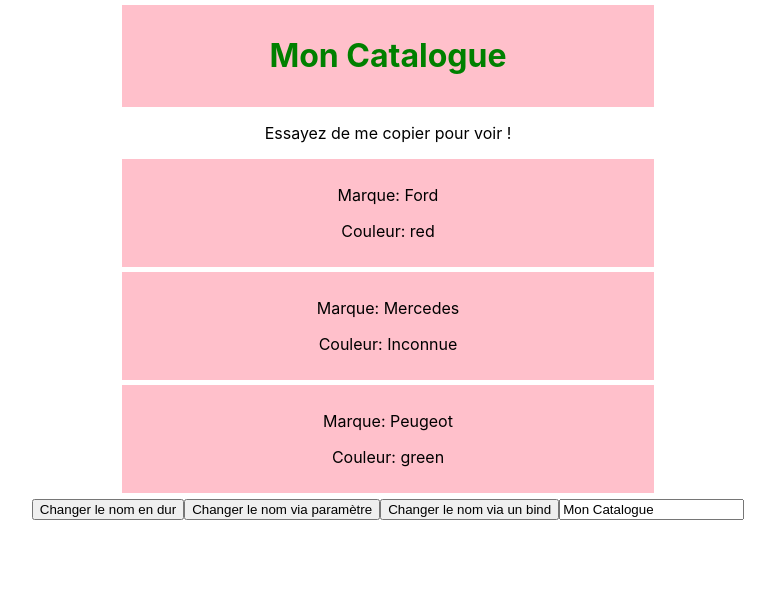
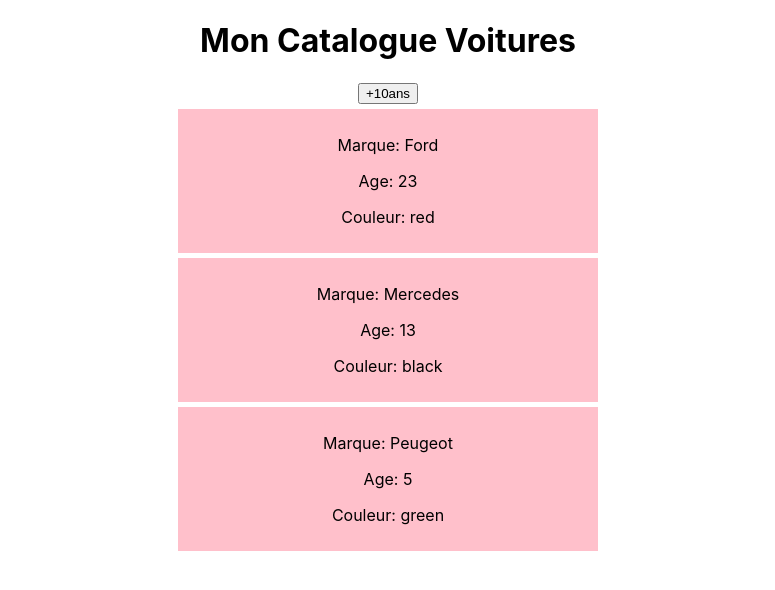
Before and after one commit to jerometrancart/cars, a React (Create React App) app: page / in a window 1280 px wide. Shown: the top 590 px of the page, without its empty margins (252-1027 px from the left). Built offline with nearby package versions, Linux system fonts and the light colour scheme; the HTML template or start-up script is replaced by a standard one.

Commit message:
Refactor code, reduce volume of code, use one state to display all

```diff
--- a/src/App.js
+++ b/src/App.js
@@ -1,51 +1,16 @@
 import { Component } from 'react';
+import Mycars from './components/Mycars';
 import './App.css';
-import  MyCars  from './components/MyCars'
+
+class App extends Component {
 
 
-class App extends Component {
-  state = {
-    titre: "Mon Catalogue",
-  }
-  changeTitle = (e) => {
-    console.log(e.target)
-
-    this.setState({
-      titre: 'Mon nouveau titre'
-    })
-  }
-
-  changeViaParam = (titre) => {
-    this.setState({
-      titre: titre
-    })
-  }
-
-  changeViaBind = (titre) => {
-    this.setState({
-      titre: titre
-    })
-  }
-
-  changeViaInput = (e) => {
-    this.setState({
-      titre : e.target.value
-    })
-    console.log(e.target.value)
-  }
-
-  render () {
-  return (
-      <div className="App">
-        <MyCars title={this.state.titre}
-                titleColor="green"
-        />
-        <button onClick={this.changeTitle}>Changer le nom en dur</button>
-        <button onClick={() => this.changeViaParam('Titre modifié via un paramètre')}>Changer le nom via paramètre</button>
-        <button onClick={this.changeViaBind.bind(this, 'Titre modifié via un Bind')}>Changer le nom via un bind</button>
-        <input type="text" onChange={this.changeViaInput} value={this.state.titre}/>
+  render() {
+    return (
+      <div className='App'>
+        <Mycars />
       </div>
-    );
+    )
   }
 }
 
--- a/src/components/Car.js
+++ b/src/components/Car.js
@@ -1,23 +1,18 @@
-import Wrapper from "./Wrapper";
+const Car = ({color, name, year}) => {
 
-const Car = ({children, color}) => {
+    const colorInfo = color ? <p>Couleur: {color}</p> : <p>Couleur: "Néant"</p>;
 
-
-    if(children) {
-        return  (
-            <Wrapper style={ {
-                            backgroundColor: 'pink',
-                            width: '40%',
-                            padding: '10px',
-                            margin: '5px auto'
-                        } }
-            className="car">
-                <p>Marque: {children}</p>
-                {/* { color ? (<p>Couleur: {color}</p>) : (<p>Couleur: Inconnue</p>) } */}
-                <p>Couleur: {color ? color : "Inconnue"}</p>
-            </Wrapper>
+    if (name) {
+        return (
+            <div style={ {backgroundColor: 'pink', width: '400px', padding: '10px', margin: '5px auto'} }>
+                <p>Marque: { name }</p>
+                <p>Age: { year }</p>
+                {colorInfo}
+            </div>
         )
     }
+
+    // return null // ce return est Facultatif
 }
 
-  export default Car;
+export default Car
--- a/src/components/MyCars.js
+++ b/src/components/MyCars.js
@@ -1,46 +1,46 @@
-import { Component } from 'react';
-import  Car  from './Car'
-import Wrapper from './Wrapper';
-import MyHeader from './MyHeader';
+import { Component } from 'react'
+import Car from './Car'
 
-class MyCars extends Component {
+class Mycars extends Component {
     state = {
-        cars: ["Ford", "Mercedes", "Peugeot"]
+        voitures: [
+            {name: "Ford", color: "red", year: 2000},
+            {name: "Mercedes", color: "black", year: 2010},
+            {name: "Peugeot", color: "green", year: 2018}
+        ],
+
+        titre: 'Mon Catalogue Voitures'
     }
 
-    noCopy = () => {
-        alert("Merci de ne pas copier le texte !")
+    addTenYears = () => {
+        const updatedState = this.state.voitures.map((param) => {
+            return param.year -= 10;
+        })
+        this.setState({
+            updatedState
+        })
     }
 
-    addStyle = (e) => {
+    render() {
+        const currentYear = new Date().getFullYear();
+        return (
+            <div>
+                <h1>{this.state.titre}</h1>
+                <button onClick={this.addTenYears}>+10ans</button>
 
-        if(e.target.classList.contains('styled'))
-        {
-            e.target.style.color = "green";
-            e.target.classList.remove('styled');
-        } else {
-            e.target.style.color = null;
-            e.target.classList.add('styled');
-        }
+                {
+                    this.state.voitures.map((voiture, index) => {
+                        return(
+                            <div key={index}>
+                             <Car color={voiture.color} year={currentYear - voiture.year} name={voiture.name}></Car>
+                            </div>
+                        )
+                    })
+                }
+            </div>
+
+        )
     }
+}
 
-
-    render () {
-        const {title, titleColor} = this.props;
-        const {cars} = this.state;
-    return (
-        <div className="mycars">
-            <Wrapper>
-                <MyHeader addStyle={this.addStyle} titleColor={titleColor} >{title}</MyHeader>
-            </Wrapper>
-                <p onCopy={this.noCopy}>Essayez de me copier pour voir !</p>
-            <Car color="red">{cars[0]}</Car>
-            <Car>{cars[1]}</Car>
-            <Car color="green">{cars[2]}</Car>
-
-        </div>
-      );
-    }
-  }
-
-  export default MyCars;
+export default Mycars
```
